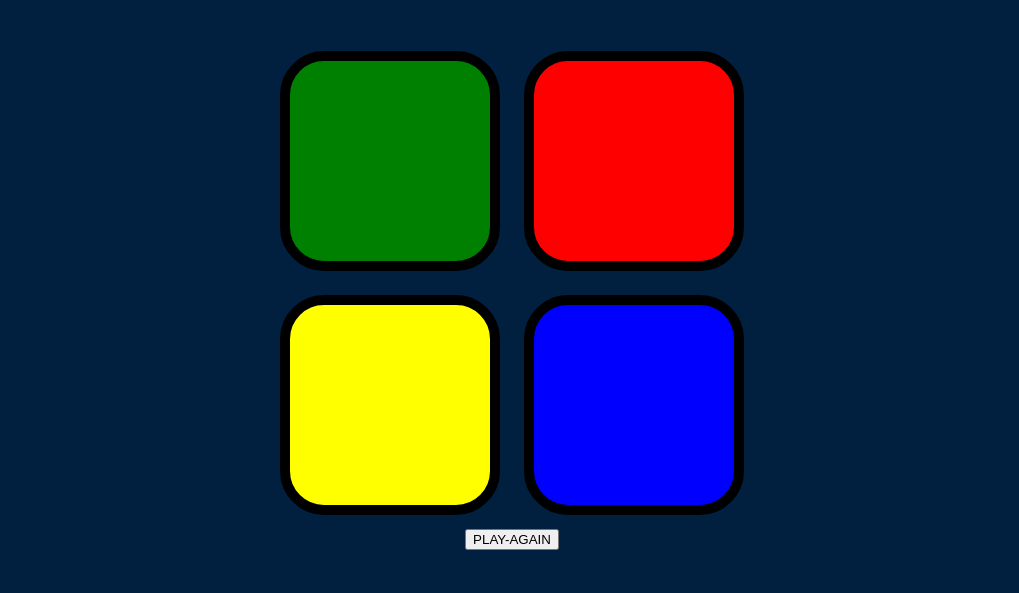
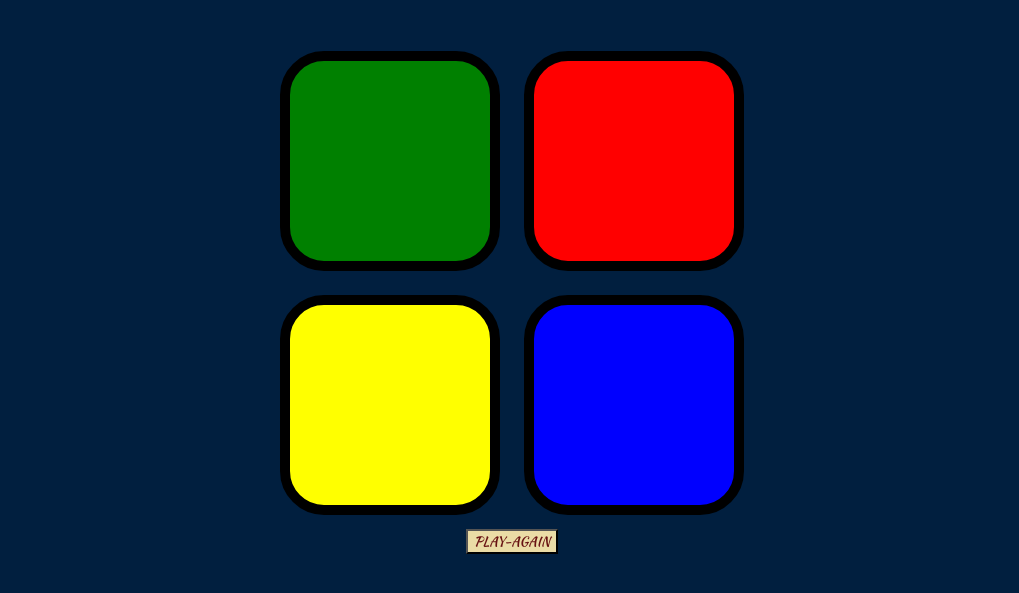
Before and after one commit to selvakumar1606/simon-game, a plain HTML site: page index.html in a window 1280 px wide. Shown: the part 133-726 px from the top of the page, without its empty margins (128-1147 px from the left). Drawn offline with nearby package versions, Linux system fonts and the light colour scheme.

Commit message:
Update styles.css

```diff
--- a/styles.css
+++ b/styles.css
@@ -51,3 +51,10 @@ body {
   box-shadow: 0 0 20px white;
   background-color: grey;
 }
+
+.play{
+  color: #681313;
+ background-color: #eadca6;
+ font-family: "Kaushan Script", cursive;
+
+}
```
